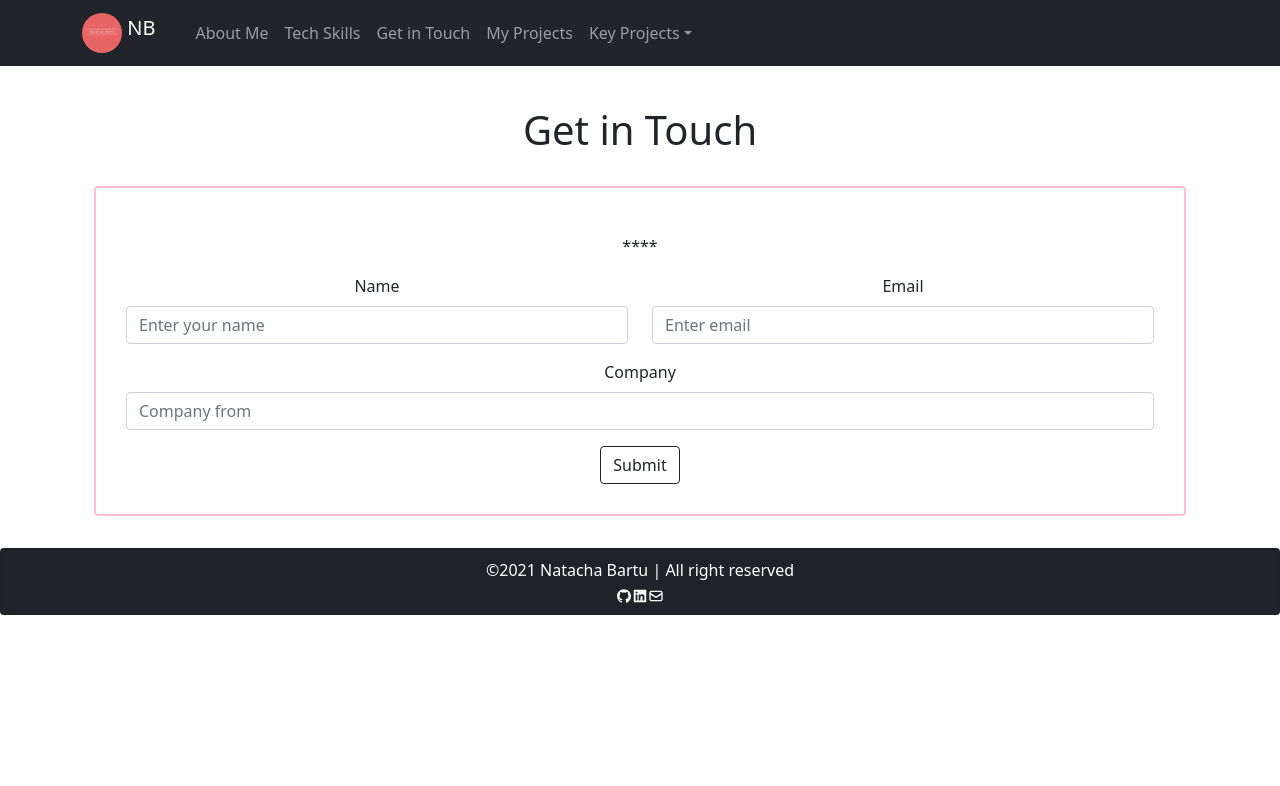
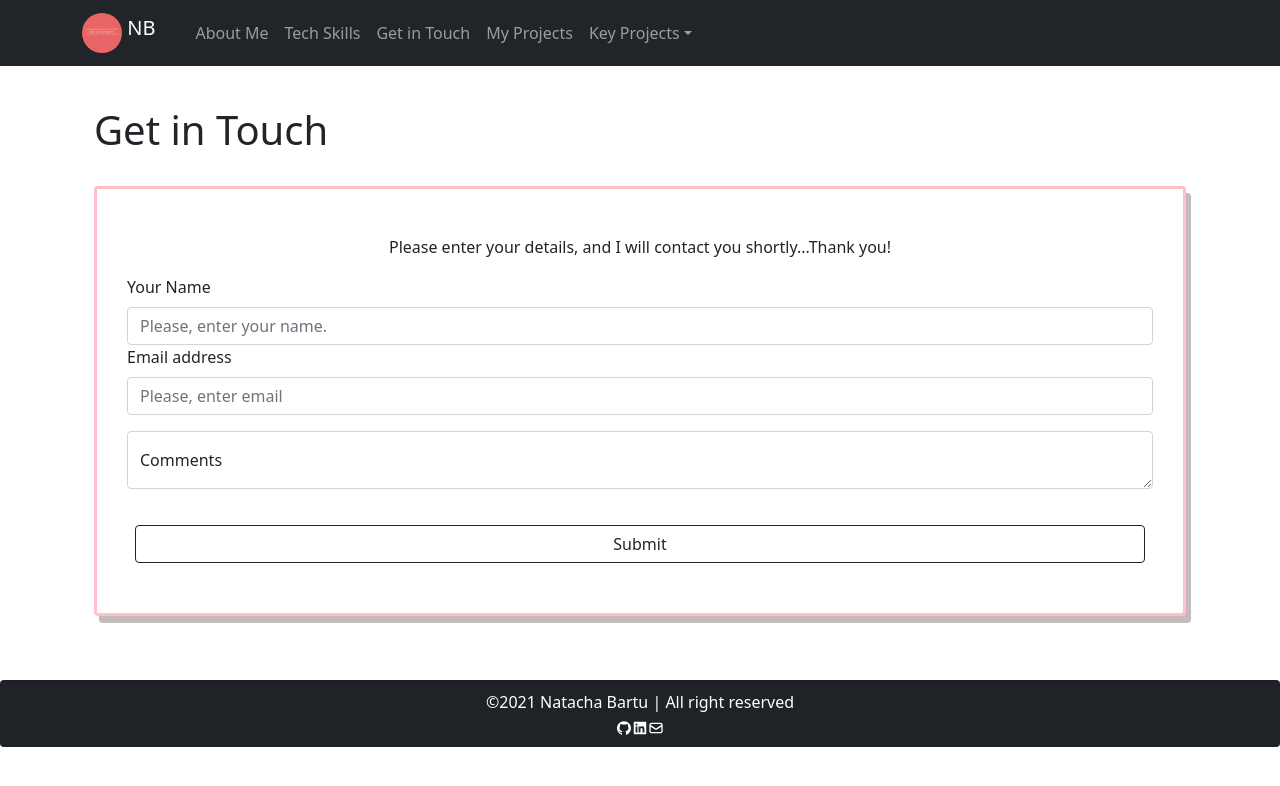
Before and after one commit to NatachaBartu/React-Portfolio, a React (Create React App) app: page /contact in a window 1280 px wide. Shown: the top 786 px of the page. Built offline with nearby package versions, Linux system fonts and the light colour scheme.

Commit message:
ajust placeholder, input and submit button

```diff
--- a/src/components/Footer.js
+++ b/src/components/Footer.js
@@ -7,7 +7,11 @@ export const Footer = () => {
   return (
     <>
       <br />
-      <Card bg="dark" variant="dark" className="text-center">
+      <Card
+        className="d-flex text-center justify-content-end"
+        bg="dark"
+        variant="dark"
+      >
         <Card.Footer style={{ color: "white" }}>
           &copy;{new Date().getFullYear()} Natacha Bartu | All right reserved
           <br />
--- a/src/pages/GetInTouch.js
+++ b/src/pages/GetInTouch.js
@@ -1,39 +1,58 @@
 import React from "react";
-import { Container, Form, Row, Col, Button, Card } from "react-bootstrap";
+import {
+  Container,
+  Form,
+  Button,
+  Card,
+  FloatingLabel,
+  Row,
+} from "react-bootstrap";
 
 export const GetInTouch = () => {
   return (
     <>
-      <Container className=" mb-2 text-center" style={{ marginTop: "40px" }}>
+      <Container className=" mb-2" style={{ marginTop: "40px" }}>
         <h1>Get in Touch</h1>
         <br />
         <Card
           style={{
             padding: "30px",
             boxSizing: "border-box",
-            border: " 2px solid pink",
+            boxShadow: "5px 7px #c4bcbc",
+            border: " 3px solid pink",
+
+            marginBottom: "40px",
           }}
         >
-          <Card.Body>****</Card.Body>
+          <Card.Body className="text-center">
+            Please enter your details, and I will contact you shortly...Thank
+            you!
+          </Card.Body>
           <Form>
-            <Row className="mb-3">
-              <Form.Group as={Col} controlId="formGridEmail">
-                <Form.Label>Name</Form.Label>
-                <Form.Control type="text" placeholder="Enter your name" />
+            <Form.Group className="mb-3" controlId="formGroupName">
+              <Form.Label>Your Name</Form.Label>
+              <Form.Control
+                type="text"
+                placeholder="Please, enter your name."
+              />
+              <Form.Group className="mb-3" controlId="formGroupEmail">
+                <Form.Label>Email address</Form.Label>
+                <Form.Control type="email" placeholder="Please, enter email" />
               </Form.Group>
-              <Form.Group as={Col} controlId="formGridEmail">
-                <Form.Label>Email</Form.Label>
-                <Form.Control type="email" placeholder="Enter email" />
-              </Form.Group>
+            </Form.Group>
+
+            <FloatingLabel
+              controlId="floatingTextarea"
+              label="Comments"
+              className="mb-3"
+            >
+              <Form.Control as="textarea" placeholder="Leave a comment here" />
+            </FloatingLabel>
+            <Row style={{ justifyContent: "center", padding: "20px" }}>
+              <Button variant="outline-dark" type="submit">
+                Submit
+              </Button>
             </Row>
-
-            <Form.Group className="mb-3" controlId="formGridAddress1">
-              <Form.Label>Company</Form.Label>
-              <Form.Control placeholder="Company from" />
-            </Form.Group>
-            <Button variant="outline-dark" type="submit">
-              Submit
-            </Button>
           </Form>
         </Card>
       </Container>
```
